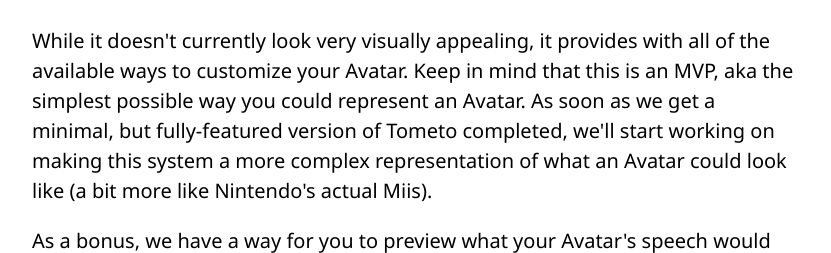
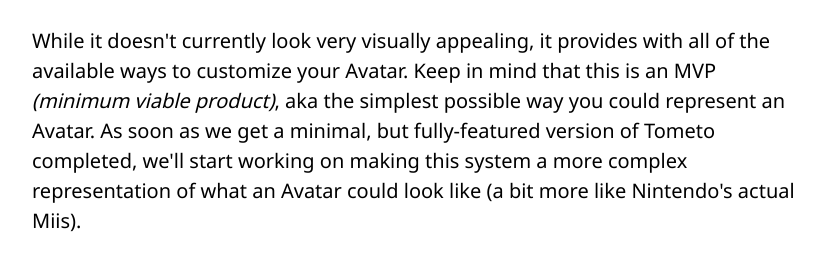
Before and after one commit to tometoproject/web, an Eleventy site: page updates/3-creating-avatars.md in a window 1280 px wide. Shown: the part 975-1228 px from the top of the page, without its empty margins (224-1055 px from the left). Built offline with nearby package versions, Linux system fonts and the light colour scheme; Eleventy itself is replaced by a stand-in of ours; files that its build step writes are made by us from their sources.

Commit message:
Clarify what MVP means

```diff
--- a/updates/3-creating-avatars.md
+++ b/updates/3-creating-avatars.md
@@ -19,7 +19,7 @@
   />
 
 While it doesn't currently look very visually appealing, it provides with all of
-the available ways to customize your Avatar. Keep in mind that this is an MVP,
+the available ways to customize your Avatar. Keep in mind that this is an MVP _(minimum viable product)_,
 aka the simplest possible way you could represent an Avatar. As soon as we get a
 minimal, but fully-featured version of Tometo completed, we'll start working on
 making this system a more complex representation of what an Avatar could look
```
